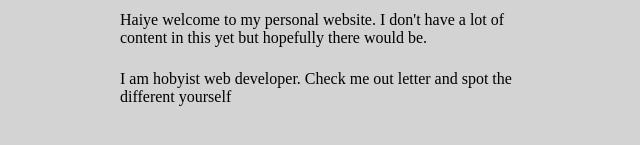
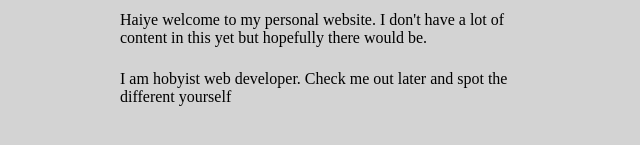
Before and after one commit to Fabaladibbasey/Fabaladibbasey-github.io, a plain HTML site: page index.html in a window 1280 px wide. Shown: the part 491-636 px from the top of the page, 320-960 px from the left. Drawn offline with Linux system fonts and the light colour scheme.

Commit message:
letter corrected

```diff
--- a/index.html
+++ b/index.html
@@ -37,7 +37,7 @@
  Haiye welcome to my personal website. I don't have a lot of content in this yet but hopefully there would be.
 </p>
 <p>
- I am hobyist web developer. Check me out letter and spot the different yourself
+ I am hobyist web developer. Check me out later and spot the different yourself
 </p>
 </body>
 </html>
```
